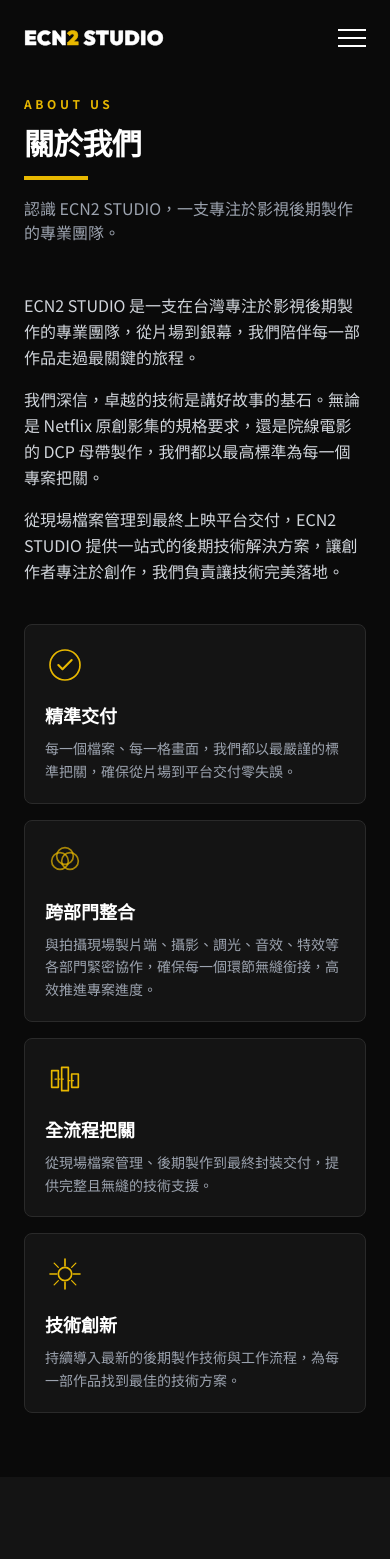
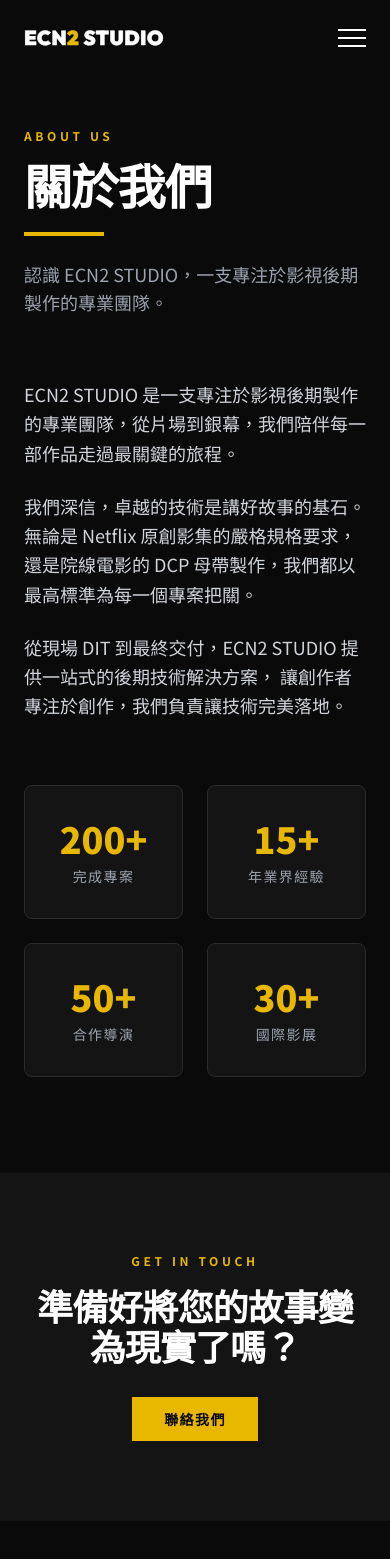
Before and after one commit to ecn2studio/ecn2studio-website, a Next.js app: page /about in a window 390 px wide. Shown: the top 1559 px of the page. Built offline with nearby package versions, Linux system fonts and the light colour scheme.

Commit message:
Revert "修正服務項目與關於我們英文版顯示"
This reverts commit 9a3e978b452646c9e13823449a9c2ea44761b12e.

```diff
--- a/src/app/about/page.tsx
+++ b/src/app/about/page.tsx
@@ -1,24 +1,19 @@
-"use client";
-
 import About from "@/components/About";
-import { useLanguage } from "@/context/LanguageContext";
 
 export default function AboutPage() {
-  const { t } = useLanguage();
-
   return (
     <>
       {/* Page Banner */}
-      <section className="pt-24 sm:pt-28 md:pt-32 pb-12 sm:pb-16 bg-dark-900 section-padding">
-        <span className="text-accent text-xs font-bold uppercase tracking-[0.3em] mb-3 sm:mb-4 block">
-          {t("aboutPage.label")}
+      <section className="pt-32 pb-16 bg-dark-900 section-padding">
+        <span className="text-accent text-xs font-bold uppercase tracking-[0.3em] mb-4 block">
+          About Us
         </span>
-        <h1 className="text-3xl sm:text-4xl md:text-5xl lg:text-7xl font-black uppercase tracking-tight mb-4 sm:mb-6">
-          {t("aboutPage.title")}
+        <h1 className="text-5xl md:text-7xl font-black uppercase tracking-tight mb-6">
+          關於我們
         </h1>
-        <div className="w-16 sm:w-20 h-1 bg-accent" />
-        <p className="text-gray-400 text-base sm:text-lg mt-4 sm:mt-6 max-w-2xl">
-          {t("aboutPage.desc")}
+        <div className="w-20 h-1 bg-accent" />
+        <p className="text-gray-400 text-lg mt-6 max-w-2xl">
+          認識 ECN2 STUDIO，一支專注於影視後期製作的專業團隊。
         </p>
       </section>
 
--- a/src/components/About.tsx
+++ b/src/components/About.tsx
@@ -1,57 +1,17 @@
 "use client";
 
 import { useEffect, useRef, useState } from "react";
-import { useLanguage } from "@/context/LanguageContext";
 
-const coreValues = [
-  {
-    titleKey: "about.value1.title",
-    descKey: "about.value1.desc",
-    icon: (
-      <svg viewBox="0 0 48 48" fill="none" className="w-10 h-10">
-        <circle cx="24" cy="24" r="18" stroke="currentColor" strokeWidth="2" />
-        <path d="M16 24l5 5 11-11" stroke="currentColor" strokeWidth="2.5" strokeLinecap="round" strokeLinejoin="round" />
-      </svg>
-    ),
-  },
-  {
-    titleKey: "about.value2.title",
-    descKey: "about.value2.desc",
-    icon: (
-      <svg viewBox="0 0 48 48" fill="none" className="w-10 h-10">
-        <circle cx="18" cy="24" r="10" stroke="currentColor" strokeWidth="2" opacity="0.7" />
-        <circle cx="30" cy="24" r="10" stroke="currentColor" strokeWidth="2" opacity="0.7" />
-        <circle cx="24" cy="18" r="10" stroke="currentColor" strokeWidth="2" opacity="0.7" />
-      </svg>
-    ),
-  },
-  {
-    titleKey: "about.value3.title",
-    descKey: "about.value3.desc",
-    icon: (
-      <svg viewBox="0 0 48 48" fill="none" className="w-10 h-10">
-        <path d="M8 14h8v20H8V14zM20 10h8v28h-8V10zM32 18h8v16h-8V18z" stroke="currentColor" strokeWidth="2" strokeLinejoin="round" />
-        <path d="M12 24h12M28 26h8" stroke="currentColor" strokeWidth="1.5" strokeLinecap="round" strokeDasharray="2 2" />
-      </svg>
-    ),
-  },
-  {
-    titleKey: "about.value4.title",
-    descKey: "about.value4.desc",
-    icon: (
-      <svg viewBox="0 0 48 48" fill="none" className="w-10 h-10">
-        <path d="M24 6v8M24 34v8M6 24h8M34 24h8" stroke="currentColor" strokeWidth="2" strokeLinecap="round" />
-        <circle cx="24" cy="24" r="8" stroke="currentColor" strokeWidth="2" />
-        <path d="M11 11l5 5M32 32l5 5M11 37l5-5M32 16l5-5" stroke="currentColor" strokeWidth="1.5" strokeLinecap="round" />
-      </svg>
-    ),
-  },
+const stats = [
+  { number: "200+", label: "完成專案" },
+  { number: "15+", label: "年業界經驗" },
+  { number: "50+", label: "合作導演" },
+  { number: "30+", label: "國際影展" },
 ];
 
 export default function About() {
   const ref = useRef<HTMLDivElement>(null);
   const [isVisible, setIsVisible] = useState(false);
-  const { t } = useLanguage();
 
   useEffect(() => {
     const observer = new IntersectionObserver(
@@ -65,43 +25,49 @@
   }, []);
 
   return (
-    <section id="about" className="pb-16 sm:pb-24 md:pb-32 bg-dark-900 overflow-hidden">
+    <section id="about" className="pb-24 md:pb-32 bg-dark-900 overflow-hidden">
       <div ref={ref} className="section-padding">
-        <div className="grid grid-cols-1 lg:grid-cols-2 gap-10 sm:gap-16 lg:gap-24 items-center">
+        <div className="grid grid-cols-1 lg:grid-cols-2 gap-16 lg:gap-24 items-center">
+          {/* Left - Text */}
           <div
             className={`transition-all duration-1000 ${
               isVisible ? "opacity-100 translate-x-0" : "opacity-0 -translate-x-10"
             }`}
           >
-            <div className="space-y-4 sm:space-y-6 text-gray-300 leading-relaxed text-base sm:text-lg">
-              <p>{t("about.p1")}</p>
-              <p>{t("about.p2")}</p>
-              <p>{t("about.p3")}</p>
+            <div className="space-y-6 text-gray-300 leading-relaxed text-lg">
+              <p>
+                ECN2 STUDIO 是一支專注於影視後期製作的專業團隊，從片場到銀幕，我們陪伴每一部作品走過最關鍵的旅程。
+              </p>
+              <p>
+                我們深信，卓越的技術是講好故事的基石。無論是 Netflix 原創影集的嚴格規格要求，
+                還是院線電影的 DCP 母帶製作，我們都以最高標準為每一個專案把關。
+              </p>
+              <p>
+                從現場 DIT 到最終交付，ECN2 STUDIO 提供一站式的後期技術解決方案，
+                讓創作者專注於創作，我們負責讓技術完美落地。
+              </p>
             </div>
           </div>
 
+          {/* Right - Stats */}
           <div
             className={`transition-all duration-1000 delay-300 ${
               isVisible ? "opacity-100 translate-x-0" : "opacity-0 translate-x-10"
             }`}
           >
-            <div className="grid grid-cols-1 sm:grid-cols-2 gap-4 sm:gap-6">
-              {coreValues.map((value, index) => (
+            <div className="grid grid-cols-2 gap-6">
+              {stats.map((stat, index) => (
                 <div
                   key={index}
-                  className="group bg-dark-800 border border-dark-600 rounded-lg p-5 sm:p-6
-                             hover:border-accent/30 hover:bg-dark-700 transition-all duration-500 relative overflow-hidden"
-                  style={{ transitionDelay: `${index * 100}ms` }}
+                  className="bg-dark-800 border border-dark-600 rounded-lg p-8 text-center
+                             hover:border-accent/30 transition-all duration-500"
                 >
-                  <div className="text-accent mb-4 group-hover:scale-110 transition-transform duration-500">
-                    {value.icon}
+                  <div className="text-accent text-4xl md:text-5xl font-black mb-2">
+                    {stat.number}
                   </div>
-
-                  <h4 className="text-lg font-bold text-white mb-2">{t(value.titleKey)}</h4>
-
-                  <p className="text-gray-400 text-sm leading-relaxed">{t(value.descKey)}</p>
-
-                  <div className="absolute bottom-0 left-0 w-0 h-0.5 bg-accent group-hover:w-full transition-all duration-500" />
+                  <div className="text-gray-400 text-sm uppercase tracking-widest">
+                    {stat.label}
+                  </div>
                 </div>
               ))}
             </div>
--- a/src/components/Services.tsx
+++ b/src/components/Services.tsx
@@ -1,22 +1,22 @@
 "use client";
 
 import { useEffect, useRef, useState } from "react";
-import { useLanguage } from "@/context/LanguageContext";
 
 interface Service {
   id: number;
-  titleKey: string;
-  titleEnKey: string;
-  descKey: string;
+  title: string;
+  titleEn: string;
+  description: string;
   icon: React.ReactNode;
 }
 
 const services: Service[] = [
   {
     id: 1,
-    titleKey: "service1.title",
-    titleEnKey: "service1.titleEn",
-    descKey: "service1.desc",
+    title: "現場檔案管理",
+    titleEn: "On-Set Data Management",
+    description:
+      "專業 DIT 團隊駐場服務，即時備份、校色監看、檔案歸檔，確保每一格影像安全無虞。",
     icon: (
       <svg viewBox="0 0 48 48" fill="none" className="w-10 h-10">
         <rect x="6" y="10" width="36" height="28" rx="3" stroke="currentColor" strokeWidth="2" />
@@ -30,9 +30,10 @@
   },
   {
     id: 2,
-    titleKey: "service2.title",
-    titleEnKey: "service2.titleEn",
-    descKey: "service2.desc",
+    title: "後期檔案管理",
+    titleEn: "Post-Production Data Management",
+    description:
+      "從拍攝素材到最終交付，完整的檔案流程管理，版本控管與跨部門協作無縫銜接。",
     icon: (
       <svg viewBox="0 0 48 48" fill="none" className="w-10 h-10">
         <path d="M8 12h12l4 4h16v20H8V12z" stroke="currentColor" strokeWidth="2" strokeLinejoin="round" />
@@ -42,9 +43,10 @@
   },
   {
     id: 3,
-    titleKey: "service3.title",
-    titleEnKey: "service3.titleEn",
-    descKey: "service3.desc",
+    title: "影音同步",
+    titleEn: "Audio-Video Synchronization",
+    description:
+      "高精度影音同步處理，支援多機多軌作業，從現場收音到混音的完美對接。",
     icon: (
       <svg viewBox="0 0 48 48" fill="none" className="w-10 h-10">
         <rect x="8" y="14" width="12" height="20" rx="2" stroke="currentColor" strokeWidth="2" />
@@ -55,9 +57,10 @@
   },
   {
     id: 4,
-    titleKey: "service4.title",
-    titleEnKey: "service4.titleEn",
-    descKey: "service4.desc",
+    title: "套片",
+    titleEn: "Online Editing / Conforming",
+    description:
+      "精確的套片作業，確保剪輯版本與原始攝影素材完美對應，呈現最高畫質成品。",
     icon: (
       <svg viewBox="0 0 48 48" fill="none" className="w-10 h-10">
         <rect x="6" y="12" width="36" height="24" rx="3" stroke="currentColor" strokeWidth="2" />
@@ -72,36 +75,10 @@
   },
   {
     id: 5,
-    titleKey: "service6.title",
-    titleEnKey: "service6.titleEn",
-    descKey: "service6.desc",
-    icon: (
-      <svg viewBox="0 0 48 48" fill="none" className="w-10 h-10">
-        <path d="M12 8v32l6-16 6 16V8" stroke="currentColor" strokeWidth="2" strokeLinecap="round" strokeLinejoin="round" />
-        <path d="M28 16h8M28 22h12M28 28h10M28 34h6" stroke="currentColor" strokeWidth="1.5" strokeLinecap="round" />
-      </svg>
-    ),
-  },
-  {
-    id: 6,
-    titleKey: "service7.title",
-    titleEnKey: "service7.titleEn",
-    descKey: "service7.desc",
-    icon: (
-      <svg viewBox="0 0 48 48" fill="none" className="w-10 h-10">
-        <circle cx="16" cy="24" r="10" stroke="currentColor" strokeWidth="2" />
-        <circle cx="32" cy="24" r="10" stroke="currentColor" strokeWidth="2" />
-        <path d="M24 17.4a10 10 0 0 1 0 13.2" stroke="currentColor" strokeWidth="1.5" />
-        <path d="M10 34l4 6M38 34l-4 6" stroke="currentColor" strokeWidth="1.5" strokeLinecap="round" />
-        <path d="M14 20h4M30 20h4" stroke="currentColor" strokeWidth="1.5" strokeLinecap="round" />
-      </svg>
-    ),
-  },
-  {
-    id: 7,
-    titleKey: "service5.title",
-    titleEnKey: "service5.titleEn",
-    descKey: "service5.desc",
+    title: "DCP 製作",
+    titleEn: "DCP Mastering",
+    description:
+      "符合 DCI 規格的數位電影包製作，支援 2K/4K、Dolby Atmos，讓作品在大銀幕完美呈現。",
     icon: (
       <svg viewBox="0 0 48 48" fill="none" className="w-10 h-10">
         <circle cx="24" cy="24" r="16" stroke="currentColor" strokeWidth="2" />
@@ -111,12 +88,24 @@
       </svg>
     ),
   },
+  {
+    id: 6,
+    title: "Netflix 規格製作",
+    titleEn: "Netflix Specification Delivery",
+    description:
+      "完全符合 Netflix 技術規格的母帶製作與交付，包含 IMF 封裝、HDR 調光、音頻規格認證。",
+    icon: (
+      <svg viewBox="0 0 48 48" fill="none" className="w-10 h-10">
+        <path d="M12 8v32l6-16 6 16V8" stroke="currentColor" strokeWidth="2" strokeLinecap="round" strokeLinejoin="round" />
+        <path d="M28 16h8M28 22h12M28 28h10M28 34h6" stroke="currentColor" strokeWidth="1.5" strokeLinecap="round" />
+      </svg>
+    ),
+  },
 ];
 
 function ServiceCard({ service, index }: { service: Service; index: number }) {
   const ref = useRef<HTMLDivElement>(null);
   const [isVisible, setIsVisible] = useState(false);
-  const { t, lang } = useLanguage();
 
   useEffect(() => {
     const observer = new IntersectionObserver(
@@ -135,25 +124,29 @@
   return (
     <div
       ref={ref}
-      className={`group relative bg-dark-800 border border-dark-600 rounded-lg p-6 sm:p-8 md:p-10
+      className={`group relative bg-dark-800 border border-dark-600 rounded-lg p-8 md:p-10
                   hover:border-accent/30 hover:bg-dark-700 transition-all duration-500
                   ${isVisible ? "opacity-100 translate-y-0" : "opacity-0 translate-y-8"}`}
       style={{ transitionDelay: `${index * 100}ms` }}
     >
+      {/* Number */}
       <span className="absolute top-6 right-6 text-dark-500 text-sm font-mono">
         {String(service.id).padStart(2, "0")}
       </span>
 
+      {/* Icon */}
       <div className="text-accent mb-6">{service.icon}</div>
 
-      <h3 className="text-xl md:text-2xl font-bold mb-1">{t(service.titleKey)}</h3>
-      {lang === "zh" && (
-        <p className="text-xs text-gray-500 uppercase tracking-widest mb-4">
-          {t(service.titleEnKey)}
-        </p>
-      )}
-      <p className="text-gray-400 text-sm leading-relaxed">{t(service.descKey)}</p>
+      {/* Content */}
+      <h3 className="text-xl md:text-2xl font-bold mb-1">{service.title}</h3>
+      <p className="text-xs text-gray-500 uppercase tracking-widest mb-4">
+        {service.titleEn}
+      </p>
+      <p className="text-gray-400 text-sm leading-relaxed">
+        {service.description}
+      </p>
 
+      {/* Bottom accent line */}
       <div className="absolute bottom-0 left-0 w-0 h-0.5 bg-accent group-hover:w-full transition-all duration-500" />
     </div>
   );
@@ -161,9 +154,10 @@
 
 export default function Services() {
   return (
-    <section id="services" className="pb-16 sm:pb-24 md:pb-32 bg-dark-900">
+    <section id="services" className="pb-24 md:pb-32 bg-dark-900">
       <div className="section-padding">
-        <div className="grid grid-cols-1 sm:grid-cols-2 lg:grid-cols-3 gap-4 sm:gap-6">
+        {/* Services Grid */}
+        <div className="grid grid-cols-1 md:grid-cols-2 lg:grid-cols-3 gap-6">
           {services.map((service, index) => (
             <ServiceCard key={service.id} service={service} index={index} />
           ))}
```
Also changed, not shown: src/app/services/page.tsx (+8 -13 lines).
